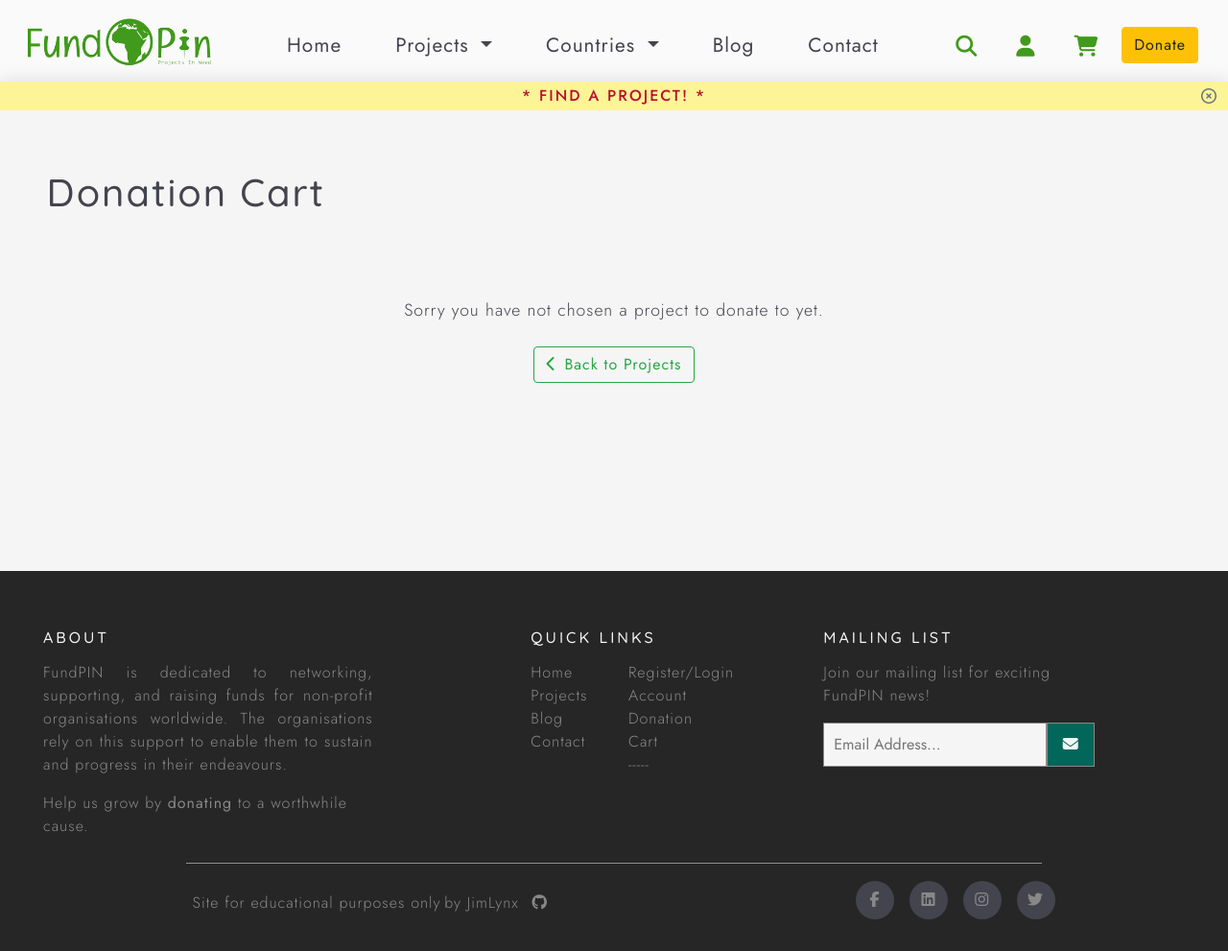
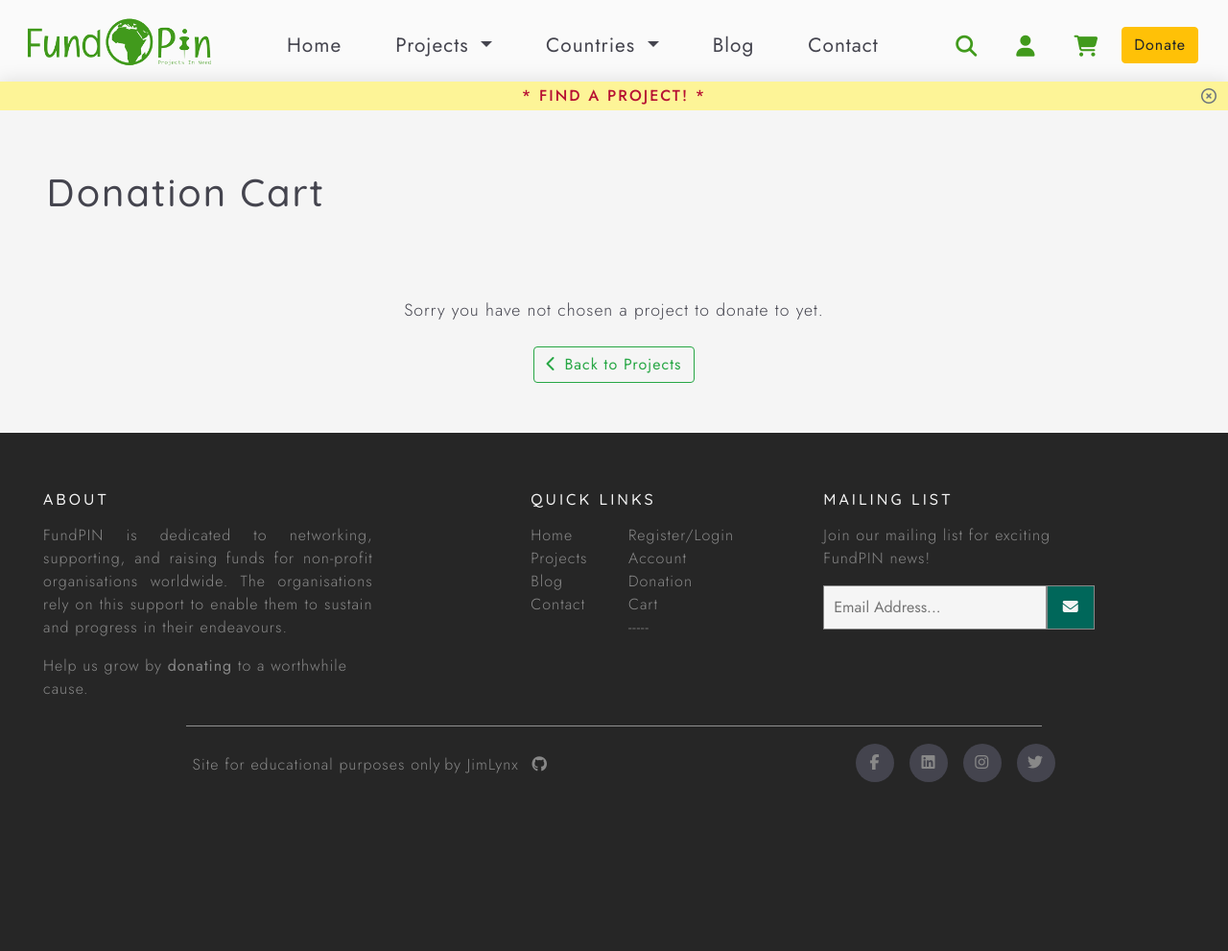
Before and after one commit to JimLynx/fundpin, a Django app: page /cart/ in a window 1280 px wide. Shown: the whole page at 96% size. After the commit the page ends 815 px from the top, so only its background shows below. Run offline with Django 3.2, Linux system fonts and the light colour scheme; some libraries are stand-ins or nearby versions; some web fonts are replaced.

Commit message:
Change global background color and amend relevant section-specific css

```diff
--- a/home/static/home/css/contact.css
+++ b/home/static/home/css/contact.css
@@ -1,10 +1,4 @@
 /* === CONTACT PAGE === */
-
-#contact {
-    background-color: var(--off-white);
-    color: var(--p-dark-grey);
-    padding: 0;
-}
 
 #contact .container {
     padding: 1rem;
--- a/static/css/base.css
+++ b/static/css/base.css
@@ -34,8 +34,8 @@
 
 /* --- GENERAL ---*/
 body {
-    color: var(--p-light-grey);
-    background-color: var(--bg-grey);
+    background-color: var(--off-white);
+    color: var(--bg-grey);
     font-family: 'Jost', sans-serif;
     font-size: 1rem;
     font-weight: 300;
@@ -75,7 +75,6 @@ h2 {
 }
 
 section {
-    min-height: 60vh;
     padding-top: 25px;
     padding-bottom: 25px;
 }
```
Also changed, not shown: home/static/home/css/home.css (+11 -12 lines).
